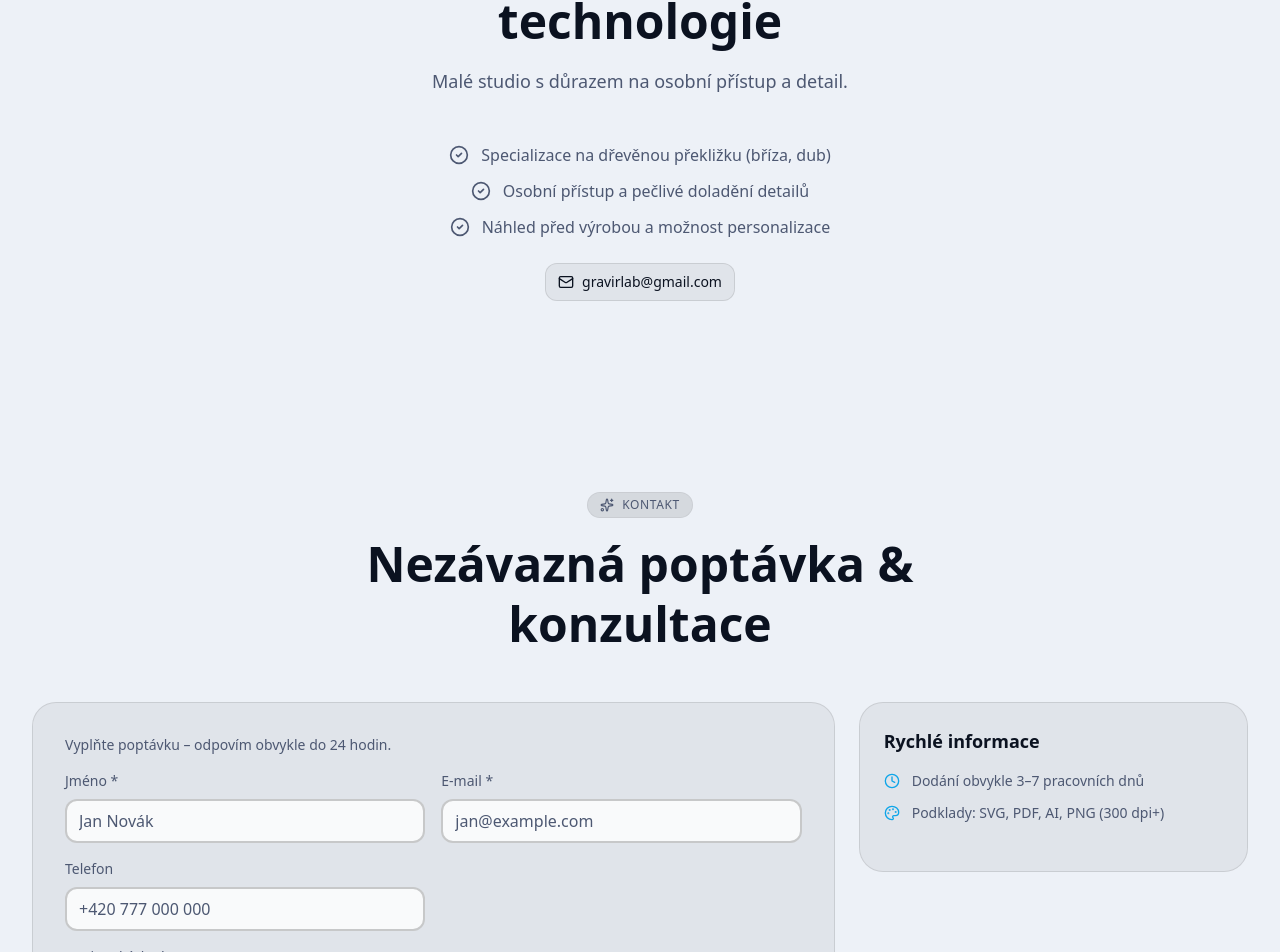
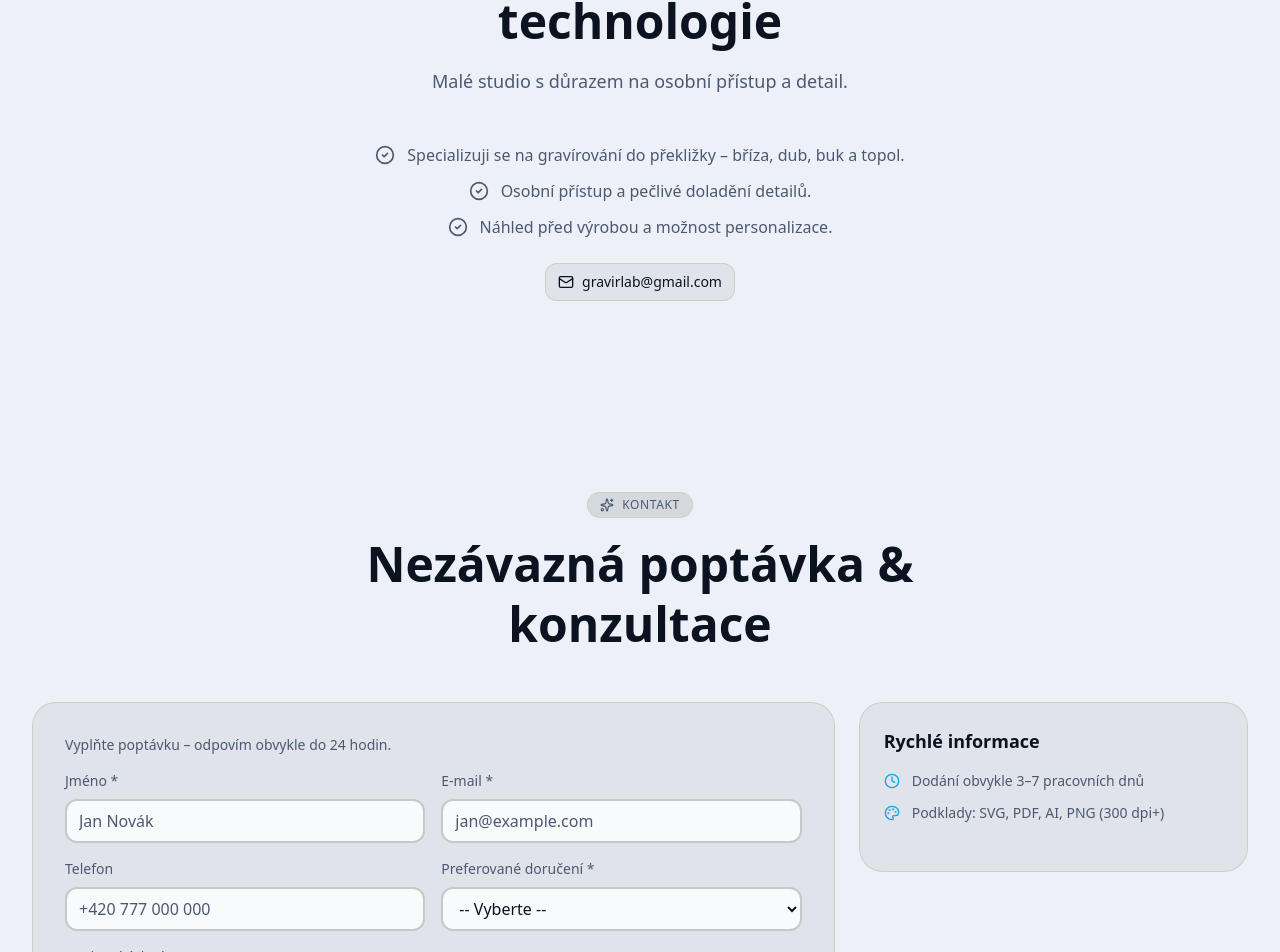
Before and after one commit to gravirlab-cloud/gravirlab-web, a React (Vite) app: page / in a window 1280 px wide. Shown: the part 2880-3832 px from the top of the page. Built offline with nearby package versions, Linux system fonts and the light colour scheme.

Commit message:
další úpravy

```diff
--- a/src/App.jsx
+++ b/src/App.jsx
@@ -299,6 +299,21 @@ const ContactForm = () => {
           <input name="phone" placeholder="+420 777 000 000" className={inputBase} />
         </div>
 
+        <div className="flex flex-col gap-2">
+          <label className="text-sm text-[var(--muted)]">Preferované doručení *</label>
+          <select
+            required
+            name="delivery"
+            className={inputBase}
+          >
+            <option value="">-- Vyberte --</option>
+            <option value="Zásilkovna">Zásilkovna</option>
+            <option value="DPD">DPD</option>
+            <option value="PPL">PPL</option>
+            <option value="Osobní odběr">Osobní odběr</option>
+          </select>
+        </div>
+
         <div className="md:col-span-2 flex flex-col gap-2">
           <label className="text-sm text-[var(--muted)]">Popis zakázky *</label>
           <textarea
@@ -416,9 +431,9 @@ export default function App() {
       <Section id="about" eyebrow="O nás" title="Poctivé řemeslo, moderní technologie" subtitle="Malé studio s důrazem na osobní přístup a detail.">
         <div className="max-w-3xl mx-auto text-center">
           <ul className="space-y-3 text-[var(--muted)]">
-            <li className="flex gap-3 justify-center"><CheckCircle2 className="h-5 w-5 text-[var(--success)] mt-0.5" /> Specializace na dřevěnou překližku (bříza, dub)</li>
-            <li className="flex gap-3 justify-center"><CheckCircle2 className="h-5 w-5 text-[var(--success)] mt-0.5" /> Osobní přístup a pečlivé doladění detailů</li>
-            <li className="flex gap-3 justify-center"><CheckCircle2 className="h-5 w-5 text-[var(--success)] mt-0.5" /> Náhled před výrobou a možnost personalizace</li>
+            <li className="flex gap-3 justify-center"><CheckCircle2 className="h-5 w-5 text-[var(--success)] mt-0.5" /> Specializuji se na gravírování do překližky – bříza, dub, buk a topol.</li>
+            <li className="flex gap-3 justify-center"><CheckCircle2 className="h-5 w-5 text-[var(--success)] mt-0.5" /> Osobní přístup a pečlivé doladění detailů.</li>
+            <li className="flex gap-3 justify-center"><CheckCircle2 className="h-5 w-5 text-[var(--success)] mt-0.5" /> Náhled před výrobou a možnost personalizace.</li>
           </ul>
           <div className="mt-6 flex flex-wrap justify-center gap-3 text-sm">
             <div className="inline-flex items-center gap-2 rounded-xl px-3 py-2 bg-black/5 dark:bg-white/5 border border-black/10 dark:border-white/10"><Mail className="h-4 w-4" /> gravirlab@gmail.com</div>
```
